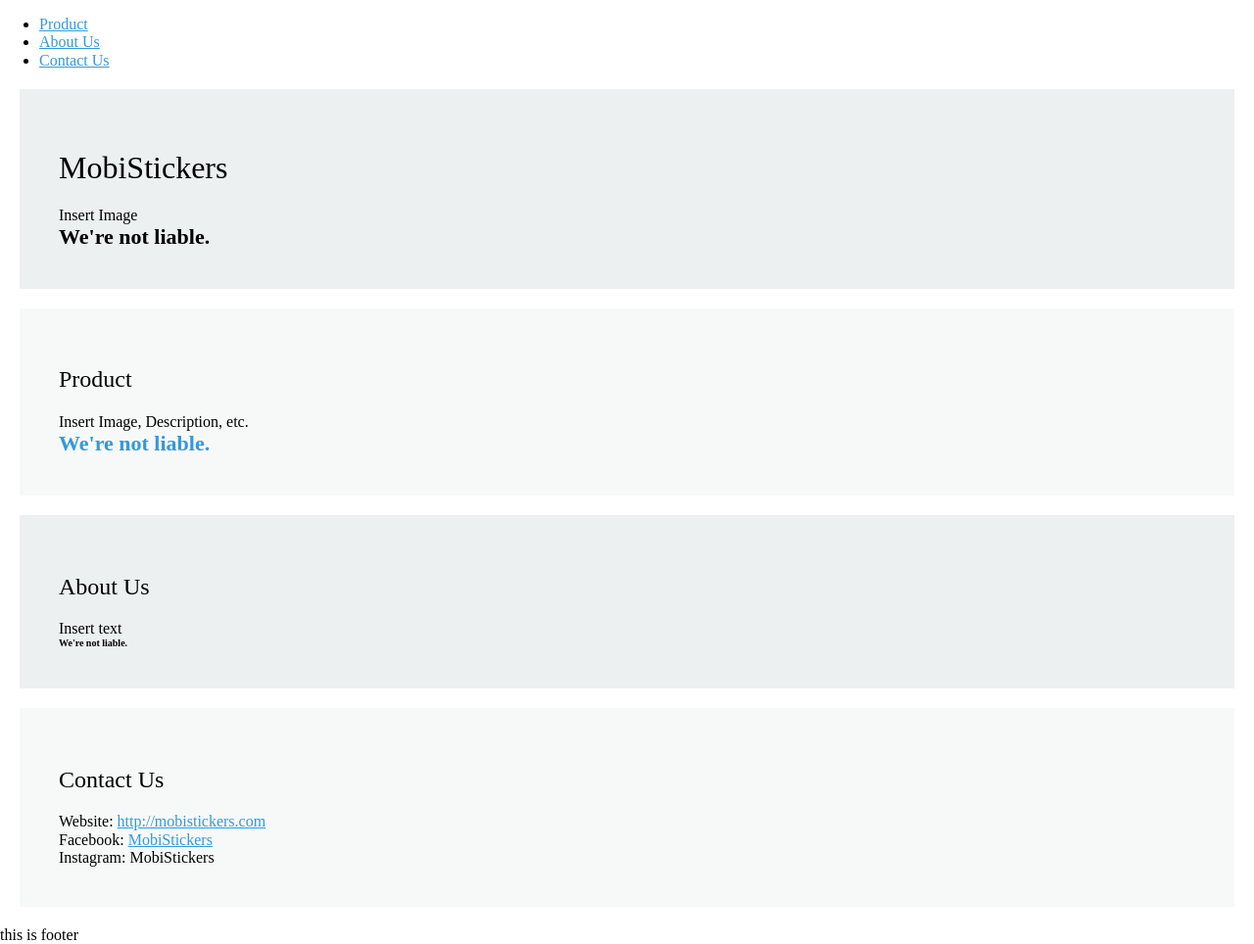
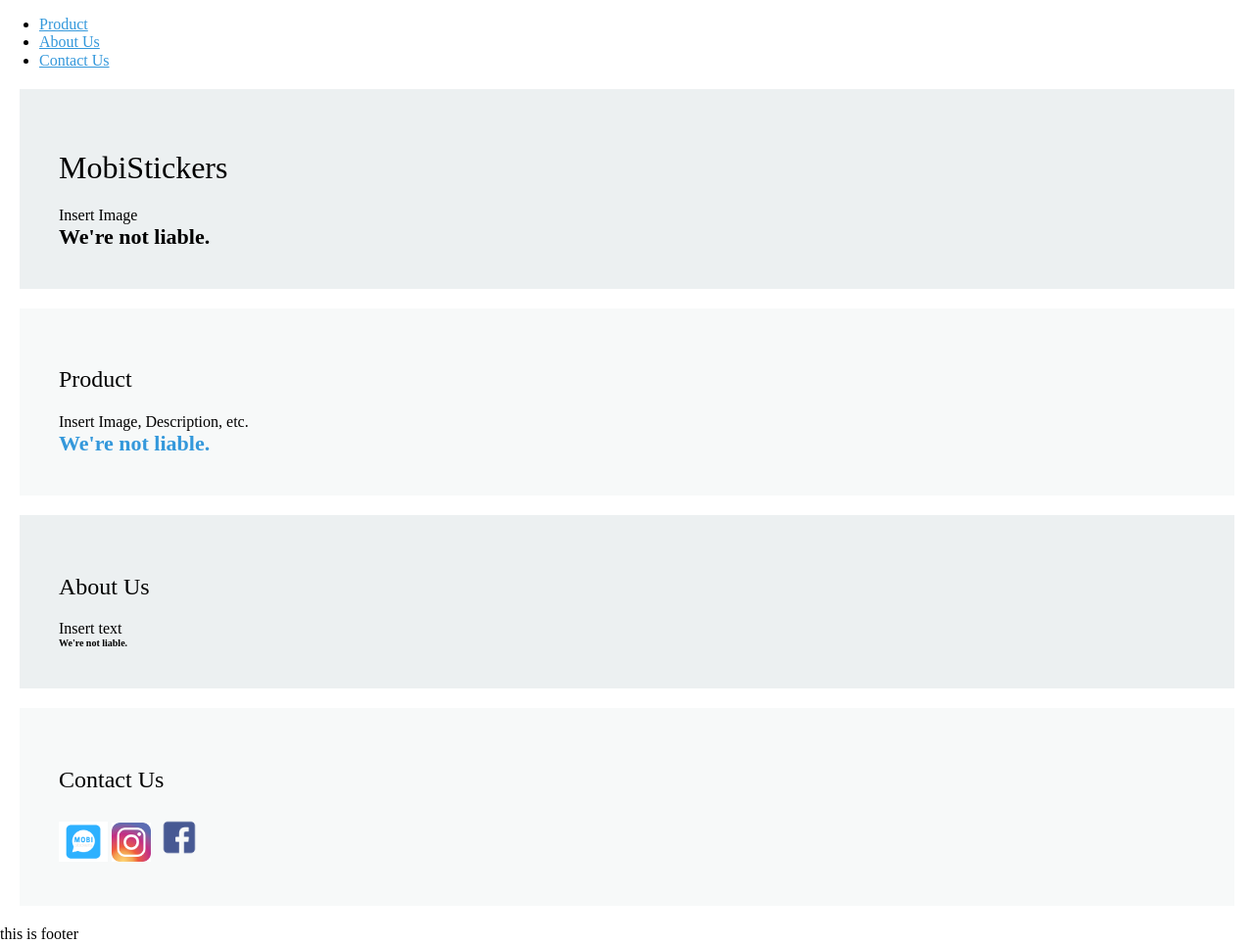
Before and after one commit to schrags08/salgal-story, a plain HTML site: page index.html in a window 1280 px wide. Shown: the whole page at 98% size. Drawn offline with nearby package versions, Linux system fonts and the light colour scheme.

Commit message:
add contact us icons

```diff
--- a/index.html
+++ b/index.html
@@ -7,23 +7,29 @@
     <link rel="stylesheet" href="https://cdnjs.cloudflare.com/ajax/libs/normalize/5.0.0/normalize.css">
     <style>
         /* select multiple base elements */
+
         h1 {
             font-weight: lighter;
         }
+
         h2 {
             font-weight: lighter;
         }
+
         a {
             color: #3498DB
         }
+
         p {
             margin: 0;
         }
+
         div {
             margin: 20px;
             padding: 40px;
         }
         /* select by id */
+
         #home {
             background-color: #ECF0F1;
         }
@@ -39,19 +45,19 @@
         #contact {
             background-color: #F7F9F9;
         }
+        /* select by class */
 
-        /* select by class */
         .disclaimer {
             font-weight: bold;
             font-size: 22px;
         }
+        /* select a class inside the id */
 
-        /* select a class inside the id */
         #product .disclaimer {
             color: #3498DB;
         }
+        /* combine classes */
 
-        /* combine classes */
         .disclaimer.super-disclaimer {
             font-size: 10px;
         }
@@ -84,11 +90,15 @@
     </div>
     <div id="contact">
         <h2>Contact Us</h2>
-        <p>Website: <a href="http://mobistickers.com" target="_blank">http://mobistickers.com</a></p>
-        <p>Facebook: <a href="https://www.facebook.com/mobistickers" target="_blank">MobiStickers</a></p>
-        <p>Instagram: MobiStickers </p>
+        <p>
+            <a href="http://mobistickers.com" target="_blank" > <img src="mobi-icon.png" style="width:50px;"></a>
+            <a href="https://www.instagram.com/mobistickers/" target="_blank"> <img src="instagram-icon.png" style="width:40px;"></a>
+            <a href="https://www.facebook.com/mobistickers" target="_blank"> <img src="facebook-icon.png" style="width:50px;"></a>
+        </p>
+
     </div>
     <footer>this is footer</footer>
 
 </body>
+
 </html>
```
Also changed, not shown: facebook-icon.png (added), instagram-icon.jpeg (added), instagram-icon.jpg (added), instagram-icon.png (added), mobi-icon.png (added).
